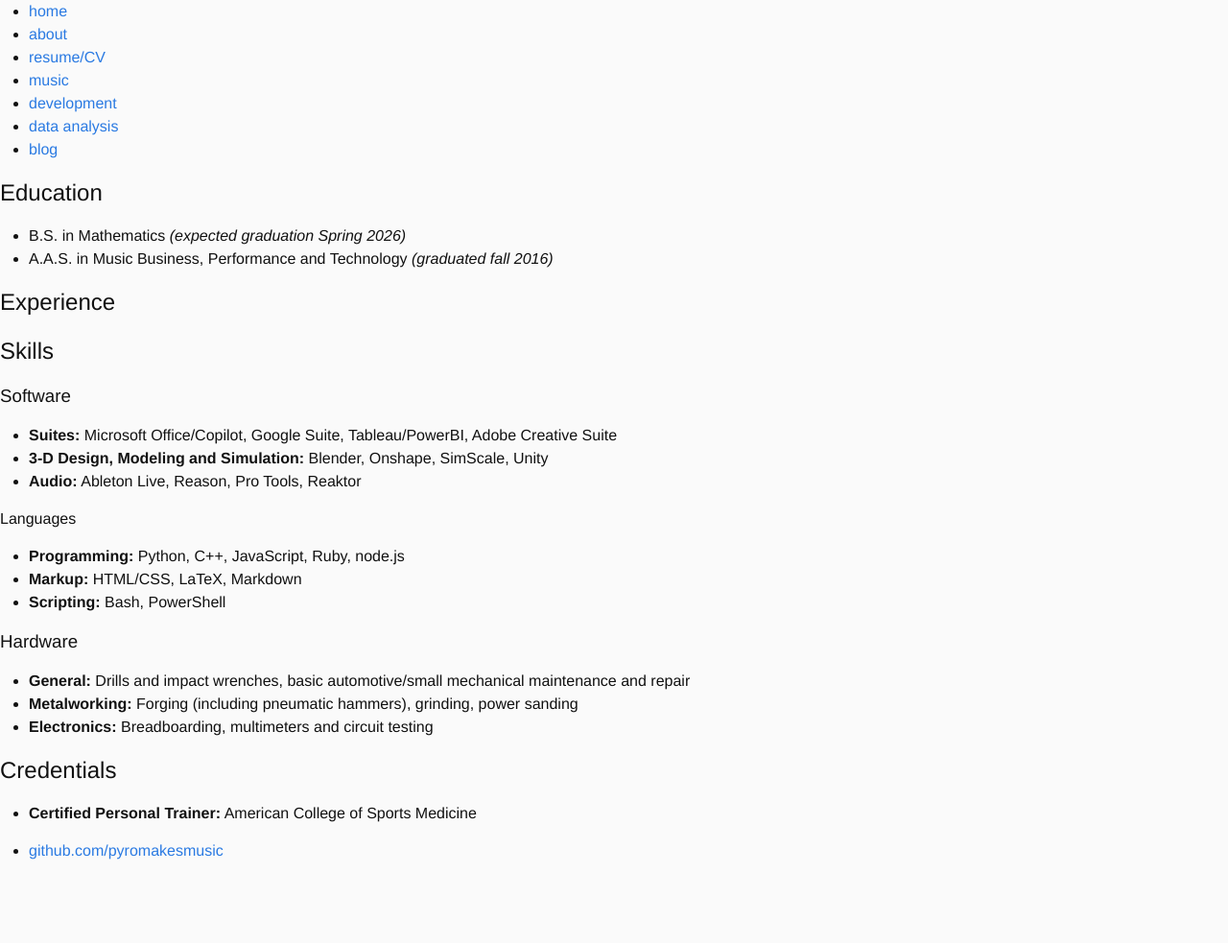
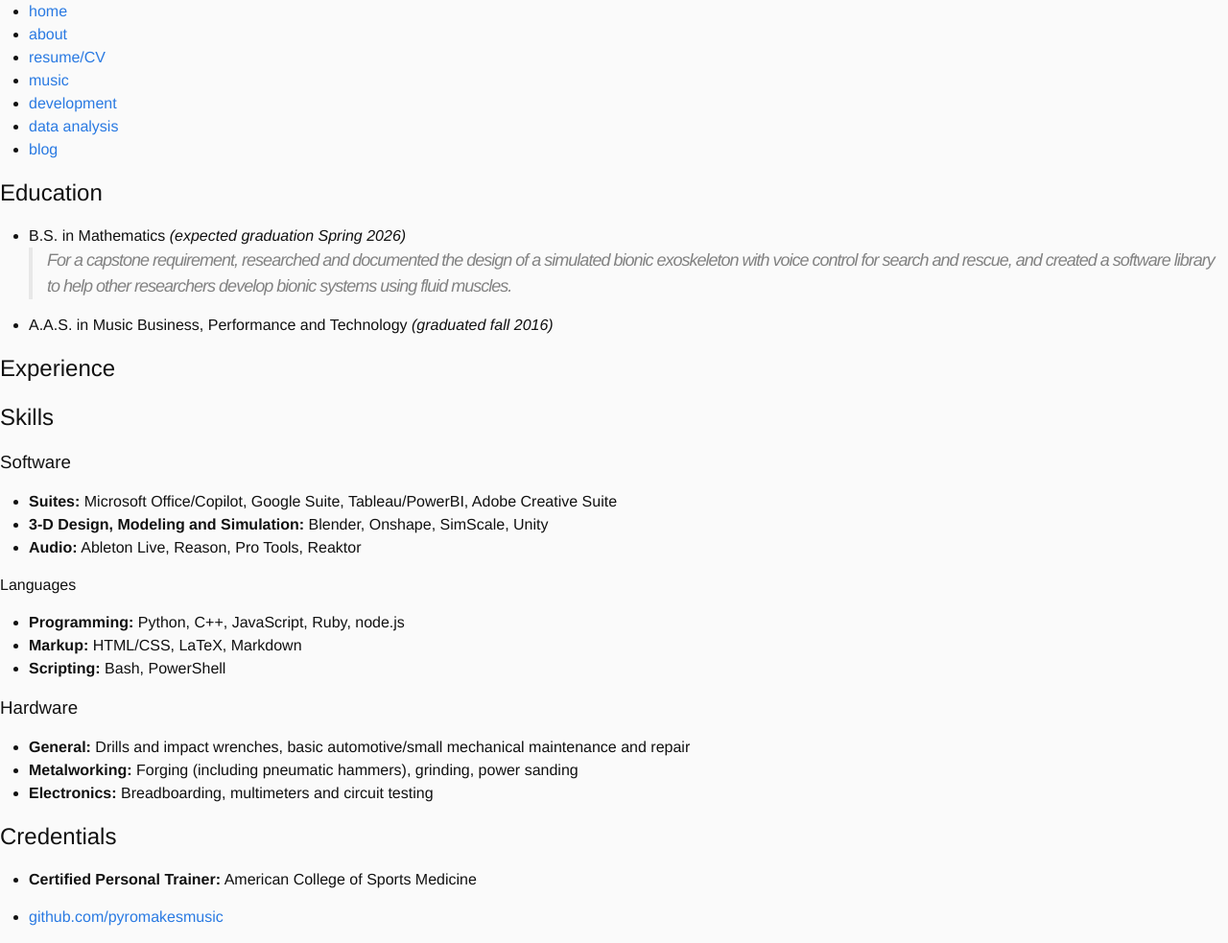
Before and after one commit to pyromakesmusic/pyromakesmusic.github.io, a Jekyll site: the page built from docs/resume_cv/index.md, in a window 1280 px wide. Shown: the whole page at 96% size. Built offline with Jekyll 4.4.1, drawn with Linux system fonts in a browser that asks for light colours; before the commit the page ends 914 px from its top, so only the background shows below that.

Commit message:
experimenting with adding block quotes

```diff
--- a/docs/resume_cv/index.md
+++ b/docs/resume_cv/index.md
@@ -7,6 +7,9 @@ Education
 ---------
 
 - B.S. in Mathematics *(expected graduation Spring 2026)*
+    > For a capstone requirement, researched and documented the design of a simulated bionic exoskeleton with voice
+    > control for search and rescue, and created a software library to help other researchers develop bionic systems
+    > using fluid muscles.
 - A.A.S. in Music Business, Performance and Technology *(graduated fall 2016)*
 
 Experience
```
